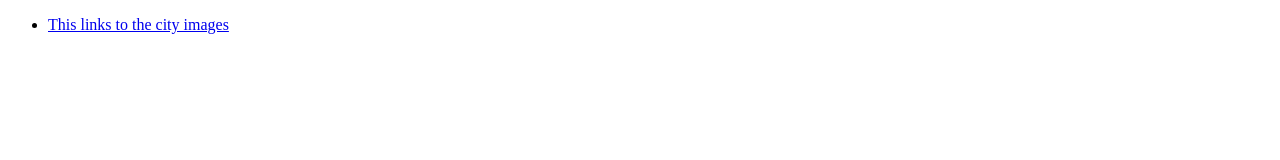
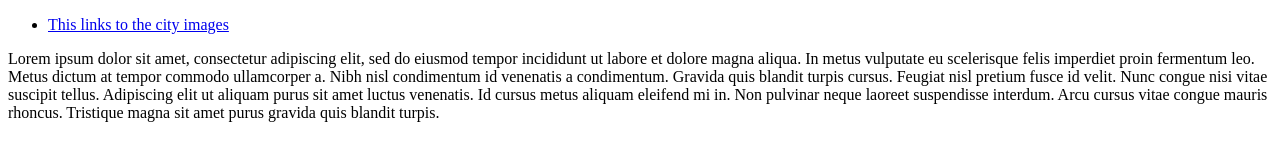
Before and after one commit to rjacquote/simple-travel-site, a plain HTML site: page index.html in a window 1280 px wide. Drawn offline with Linux system fonts and the light colour scheme.

Commit message:
Flushed out index page

```diff
--- a/index.html
+++ b/index.html
@@ -12,5 +12,6 @@
             <li><a href="cityimages.html">This links to the city images</a></li>
         </ul>
     </nav>
+    <p>Lorem ipsum dolor sit amet, consectetur adipiscing elit, sed do eiusmod tempor incididunt ut labore et dolore magna aliqua. In metus vulputate eu scelerisque felis imperdiet proin fermentum leo. Metus dictum at tempor commodo ullamcorper a. Nibh nisl condimentum id venenatis a condimentum. Gravida quis blandit turpis cursus. Feugiat nisl pretium fusce id velit. Nunc congue nisi vitae suscipit tellus. Adipiscing elit ut aliquam purus sit amet luctus venenatis. Id cursus metus aliquam eleifend mi in. Non pulvinar neque laoreet suspendisse interdum. Arcu cursus vitae congue mauris rhoncus. Tristique magna sit amet purus gravida quis blandit turpis.</p>
 </body>
 </html>
```
